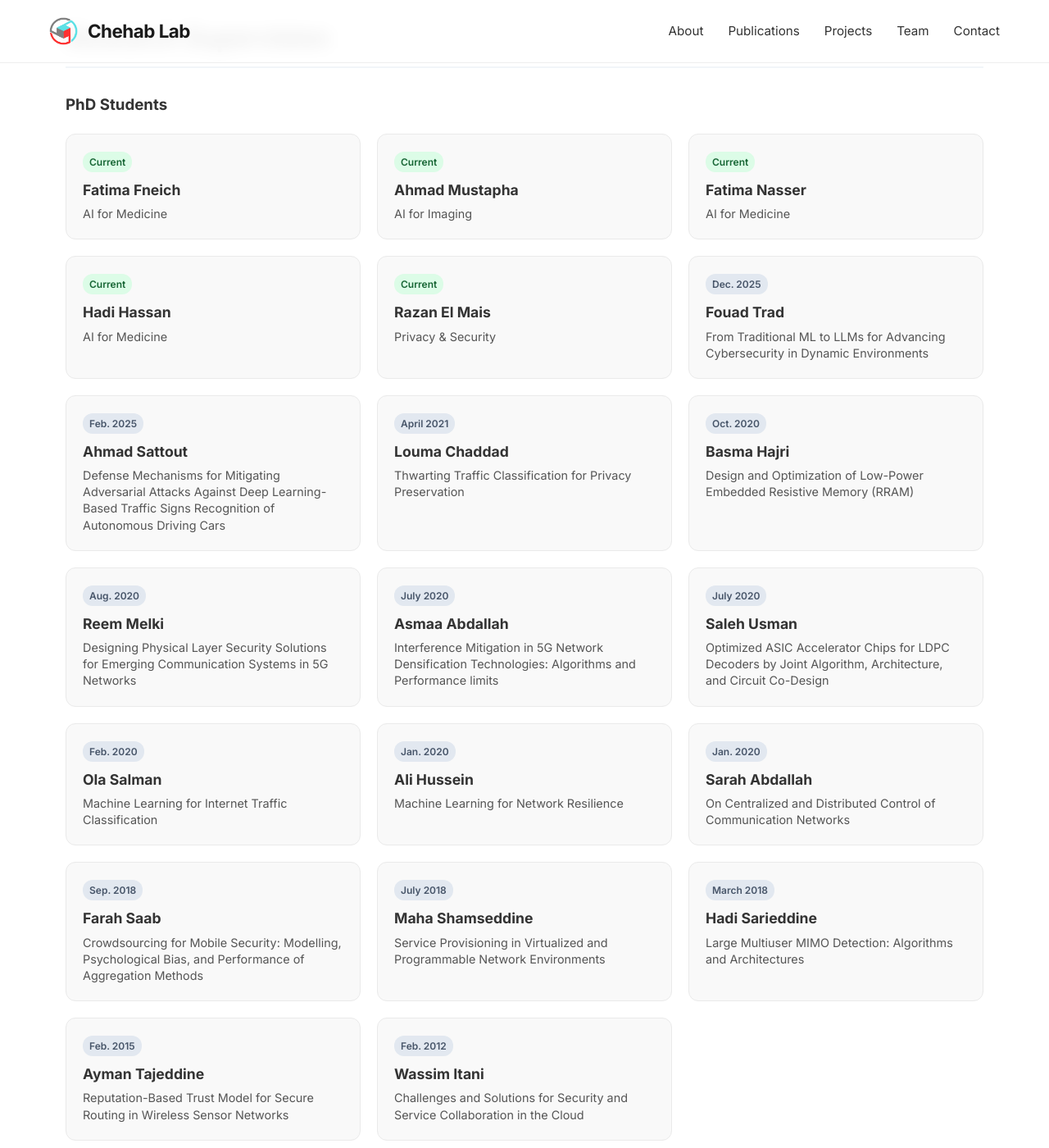
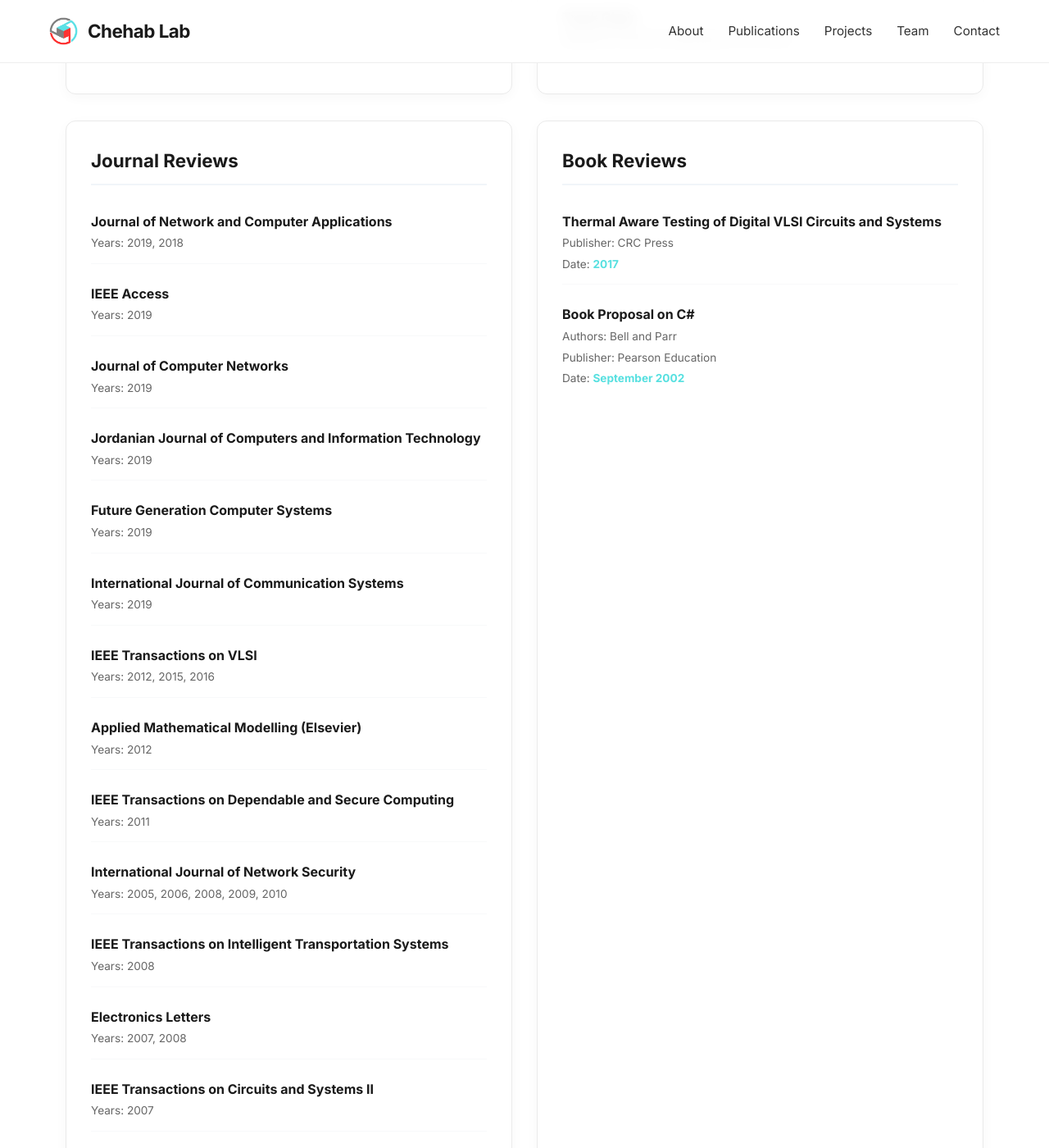
Before and after one commit to Chehab-Lab/Chehab-Lab.github.io, a Jekyll site: the page built from chehab.md, in a window 1280 px wide and 1400 px high, scrolled down 2067 px. Shown: the whole window at 82% size. Built offline with Jekyll 4.4.1, drawn with Linux system fonts in a browser that asks for light colours; some of the changed text lies outside the part shown.

Commit message:
More details on Dr. Chaheb page

```diff
--- a/_data/chehab.yml
+++ b/_data/chehab.yml
@@ -38,7 +38,7 @@ awards:
     location: "Santa Clara, CA, USA"
     date: "March 3-5, 2014"
 
-publication_stats:
+stats:
   last_updated: "February 23, 2026"
   totals:
     book_chapters: 15
@@ -49,6 +49,9 @@ publication_stats:
     citations: 10174
     h_index: 45
     i10_index: 169
+  supervisions:
+    phd: 20
+    master: 66
 
 research_supervision:
   phd_students:
@@ -195,6 +198,94 @@ service_to_profession:
     - role: "Track Chair"
       event: "Mobile & Cloud Computing, ICCIT 2013"
 
+  technical_program_committee_member:
+    - "WINSYS 2020"
+    - "SDS 2021"
+    - "SDS 2020"
+    - "SDS 2019"
+    - "TRECK 2016"
+    - "TRECK 2015"
+    - "ICC 2014"
+    - "ICC 2012"
+    - "ICC 2011"
+    - "ICC 2010"
+    - "ICC 2009"
+    - "MELECON 2014"
+    - "IDT 2006-2014"
+    - "IWCMC 2013"
+    - "IWCMC 2011"
+    - "IWCMC 2010"
+    - "IIT 2013"
+    - "IIT 2008"
+    - "IIT 2007"
+    - "IIT 2006"
+    - "IIT 2005"
+    - "IIT 2004"
+    - "GLOBECOM 2012"
+    - "GLOBECOM 2009"
+    - "GLOBECOM 2008"
+    - "ICT 2012"
+    - "ICECS 2011"
+    - "ICECS 2008"
+    - "ICECS 2006"
+    - "MIC-CCA 2008"
+    - "DTIS 2009"
+    - "M-WCMC 2007"
+
+  conference_paper_reviews:
+    - "ICITST 2011"
+    - "ACC 2011"
+    - "ICP 2009"
+    - "SETIT 2009"
+    - "CAT 2008"
+    - "SAC 2008"
+    - "Prime 2007"
+
+  book_reviews:
+    - title: "Thermal Aware Testing of Digital VLSI Circuits and Systems"
+      publisher: "CRC Press"
+      year: 2017
+    - title: "Book Proposal on C#"
+      authors: "Bell and Parr"
+      publisher: "Pearson Education"
+      date: "September 2002"
+
+  journal_paper_reviews:
+    - journal: "Journal of Network and Computer Applications"
+      years: [2019, 2018]
+    - journal: "IEEE Access"
+      years: [2019]
+    - journal: "Journal of Computer Networks"
+      years: [2019]
+    - journal: "Jordanian Journal of Computers and Information Technology"
+      years: [2019]
+    - journal: "Future Generation Computer Systems"
+      years: [2019]
+    - journal: "International Journal of Communication Systems"
+      years: [2019]
+    - journal: "IEEE Transactions on VLSI"
+      years: [2012, 2015, 2016]
+    - journal: "Applied Mathematical Modelling (Elsevier)"
+      years: [2012]
+    - journal: "IEEE Transactions on Dependable and Secure Computing"
+      years: [2011]
+    - journal: "International Journal of Network Security"
+      years: [2005, 2006, 2008, 2009, 2010]
+    - journal: "IEEE Transactions on Intelligent Transportation Systems"
+      years: [2008]
+    - journal: "Electronics Letters"
+      years: [2007, 2008]
+    - journal: "IEEE Transactions on Circuits and Systems II"
+      years: [2007]
+    - journal: "IEE Proceedings - Circuits, Devices and Systems"
+      years: [2007]
+    - journal: "Journal of Electronic Testing: Theory and Applications (JETTA)"
+      years: [2005]
+    - journal: "International Journal on Education"
+      years: [2003]
+    - journal: "International Journal on Engineering Education"
+      years: [2003]
+
 professional_associations:
   - "Senior Member, IEEE"
   - "Senior Member, Association for Computing Machinery (ACM)"
--- a/_includes/header.html
+++ b/_includes/header.html
@@ -18,7 +18,7 @@
             </label>
 
             <div class="trigger">
-                <a class="page-link" href="{{ '/#about' | relative_url }}">About</a>
+                <a class="page-link" href="{{ '/about' | relative_url }}">About</a>
                 <a class="page-link" href="{{ '/publications/' | relative_url }}">Publications</a>
                 <a class="page-link" href="{{ '/projects/' | relative_url }}">Projects</a>
                 <a class="page-link" href="{{ '/team/' | relative_url }}">Team</a>
--- a/chehab.md
+++ b/chehab.md
@@ -3,8 +3,6 @@ layout: default
 title: Dr. Ali Chehab
 permalink: /chehab/
 ---
-
-
 
 <section class="summary-section">
   <div class="wrapper">
@@ -33,28 +31,27 @@ permalink: /chehab/
     <!-- KPIs -->
     <div class="kpis">
       <div class="kpi-card">
-        <div class="kpi-number counter" data-target="{{ site.data.chehab.publication_stats.totals.journal_articles }}">0</div>
+        <div class="kpi-number counter" data-target="{{ site.data.chehab.stats.totals.journal_articles }}">0</div>
         <div class="kpi-label">Journal Articles</div>
       </div>
       <div class="kpi-card">
-        <div class="kpi-number counter" data-target="{{ site.data.chehab.publication_stats.totals.conference_papers }}">0</div>
+        <div class="kpi-number counter" data-target="{{ site.data.chehab.stats.totals.conference_papers }}">0</div>
         <div class="kpi-label">Conference Papers</div>
       </div>
-      <!-- Book Chapters Feature -->
       <div class="kpi-card">
-        <div class="kpi-number counter" data-target="{{ site.data.chehab.publication_stats.totals.book_chapters }}">0</div>
+        <div class="kpi-number counter" data-target="{{ site.data.chehab.stats.totals.book_chapters }}">0</div>
         <div class="kpi-label">Book Chapters</div>
       </div>
       <div class="kpi-card">
-        <div class="kpi-number counter" data-target="{{ site.data.chehab.publication_stats.totals.total_publications }}">0</div>
+        <div class="kpi-number counter" data-target="{{ site.data.chehab.stats.totals.total_publications }}">0</div>
         <div class="kpi-label">Total Publications</div>
       </div>
       <div class="kpi-card">
-        <div class="kpi-number counter" data-target="{{ site.data.chehab.publication_stats.google_scholar.citations }}">0</div>
+        <div class="kpi-number counter" data-target="{{ site.data.chehab.stats.google_scholar.citations }}">0</div>
         <div class="kpi-label">Citations</div>
       </div>
     </div>
-    <p style="text-align: right; color: var(--text-light); font-size: 0.85rem;"><em>Last updated: {{ site.data.chehab.publication_stats.last_updated }}</em></p>
+    <p style="text-align: right; color: var(--text-light); font-size: 0.85rem;"><em>Last updated: {{ site.data.chehab.stats.last_updated }}</em></p>
 
     <h2 class="section-title">Awards & Recognitions</h2>
     <div class="award-grid">
@@ -76,14 +73,32 @@ permalink: /chehab/
       {% endfor %}
     </div>
 
-    <!-- Right and Left boxes -->
+    <h2 class="section-title" style="margin-top: 2rem;">Service & Associations</h2>
+
+    <!-- Right and Left boxes row 1 -->
     <div class="two-column-layout">
-      <!-- Left Box -->
+      <!-- Professional Associations -->
       <div class="service-box">
-        <h3>Service to the Profession</h3>
+        <h3>Professional Associations</h3>
+        <ul class="clean-list">
+          {% for assoc in site.data.chehab.professional_associations %}
+          <li class="assoc-item">
+            <svg width="20" height="20" viewBox="0 0 24 24" fill="none" stroke="currentColor" stroke-width="2" stroke-linecap="round" stroke-linejoin="round" style="margin-right: 8px;">
+              <path d="M22 11.08V12a10 10 0 1 1-5.93-9.14"></path>
+              <polyline points="22 4 12 14.01 9 11.01"></polyline>
+            </svg>
+            {{ assoc }}
+          </li>
+          {% endfor %}
+        </ul>
+      </div>
+
+      <!-- Conference Organization -->
+      <div class="service-box">
+        <h3>Conference Organization</h3>
         <ul class="clean-list">
           {% for org in site.data.chehab.service_to_profession.conference_organization %}
-          <li>
+          <li style="margin-bottom: 12px;">
             <strong style="color: var(--primary-color);">{{ org.role }}</strong><br>
             <span style="font-size: 0.95rem; color: var(--text-light);">
               {% if org.event %}
@@ -96,27 +111,63 @@ permalink: /chehab/
           {% endfor %}
         </ul>
       </div>
+    </div>
 
-      <!-- Right Box -->
+    <!-- Right and Left boxes row 2 -->
+    <div class="two-column-layout" style="margin-top: 2rem;">
       <div class="service-box">
-        <h3>Professional Associations</h3>
+        <h3>Journal Reviews</h3>
         <ul class="clean-list">
-          {% for assoc in site.data.chehab.professional_associations %}
-          <li class="assoc-item">
-            <svg width="20" height="20" viewBox="0 0 24 24" fill="none" stroke="currentColor" stroke-width="2" stroke-linecap="round" stroke-linejoin="round">
-              <path d="M22 11.08V12a10 10 0 1 1-5.93-9.14"></path>
-              <polyline points="22 4 12 14.01 9 11.01"></polyline>
-            </svg>
-            {{ assoc }}
+          {% for jp in site.data.chehab.service_to_profession.journal_paper_reviews %}
+          <li style="margin-bottom: 12px;">
+            <strong style="color: var(--primary-color);">{{ jp.journal }}</strong><br>
+            <span style="font-size: 0.85rem; color: var(--text-light);">Years: {{ jp.years | join: ", " }}</span>
+          </li>
+          {% endfor %}
+        </ul>
+      </div>
+
+      <div class="service-box">
+        <h3>Book Reviews</h3>
+        <ul class="clean-list">
+          {% for br in site.data.chehab.service_to_profession.book_reviews %}
+          <li style="margin-bottom: 12px;">
+            <strong style="color: var(--primary-color);">{{ br.title }}</strong><br>
+            <span style="font-size: 0.85rem; color: var(--text-light);">
+              {% if br.authors %}Authors: {{ br.authors }}<br>{% endif %}
+              Publisher: {{ br.publisher }}<br>
+              Date: <strong style="color: var(--accent-teal);">{% if br.year %}{{ br.year }}{% else %}{{ br.date }}{% endif %}</strong>
+            </span>
           </li>
           {% endfor %}
         </ul>
       </div>
     </div>
 
+    <!-- Right and Left boxes row 3 -->
+    <div class="two-column-layout" style="margin-top: 2rem;">
+      <div class="service-box">
+        <h3>Technical Program Committee Member</h3>
+        <div style="display: flex; flex-wrap: wrap; gap: 8px;">
+          {% for tpc in site.data.chehab.service_to_profession.technical_program_committee_member %}
+            <span style="background: rgba(0,0,0,0.04); border: 1px solid rgba(0,0,0,0.08); padding: 5px 12px; border-radius: 20px; font-size: 0.85rem; color: var(--text-color);">{{ tpc }}</span>
+          {% endfor %}
+        </div>
+      </div>
+
+      <div class="service-box">
+        <h3>Conference Paper Reviews</h3>
+        <div style="display: flex; flex-wrap: wrap; gap: 8px;">
+          {% for conf in site.data.chehab.service_to_profession.conference_paper_reviews %}
+            <span style="background: rgba(0,0,0,0.04); border: 1px solid rgba(0,0,0,0.08); padding: 5px 12px; border-radius: 20px; font-size: 0.85rem; color: var(--text-color);">{{ conf }}</span>
+          {% endfor %}
+        </div>
+      </div>
+    </div>
+
     <h2 class="section-title">Research Supervision</h2>
 
-    <h3>PhD Students</h3>
+    <h3>{{site.data.chehab.stats.supervisions.phd}} Phd Students</h3>
     <div class="student-grid">
       {% for student in site.data.chehab.research_supervision.phd_students %}
       <div class="student-card">
@@ -127,7 +178,7 @@ permalink: /chehab/
       {% endfor %}
     </div>
 
-    <h3 style="margin-top: 40px;">Master Students</h3>
+    <h3 style="margin-top: 40px;">{{site.data.chehab.stats.supervisions.master}} Master Students</h3>
     <div class="student-grid">
       {% for student in site.data.chehab.research_supervision.master_students %}
       <div class="student-card">
```
Also changed, not shown: 8 other files.
